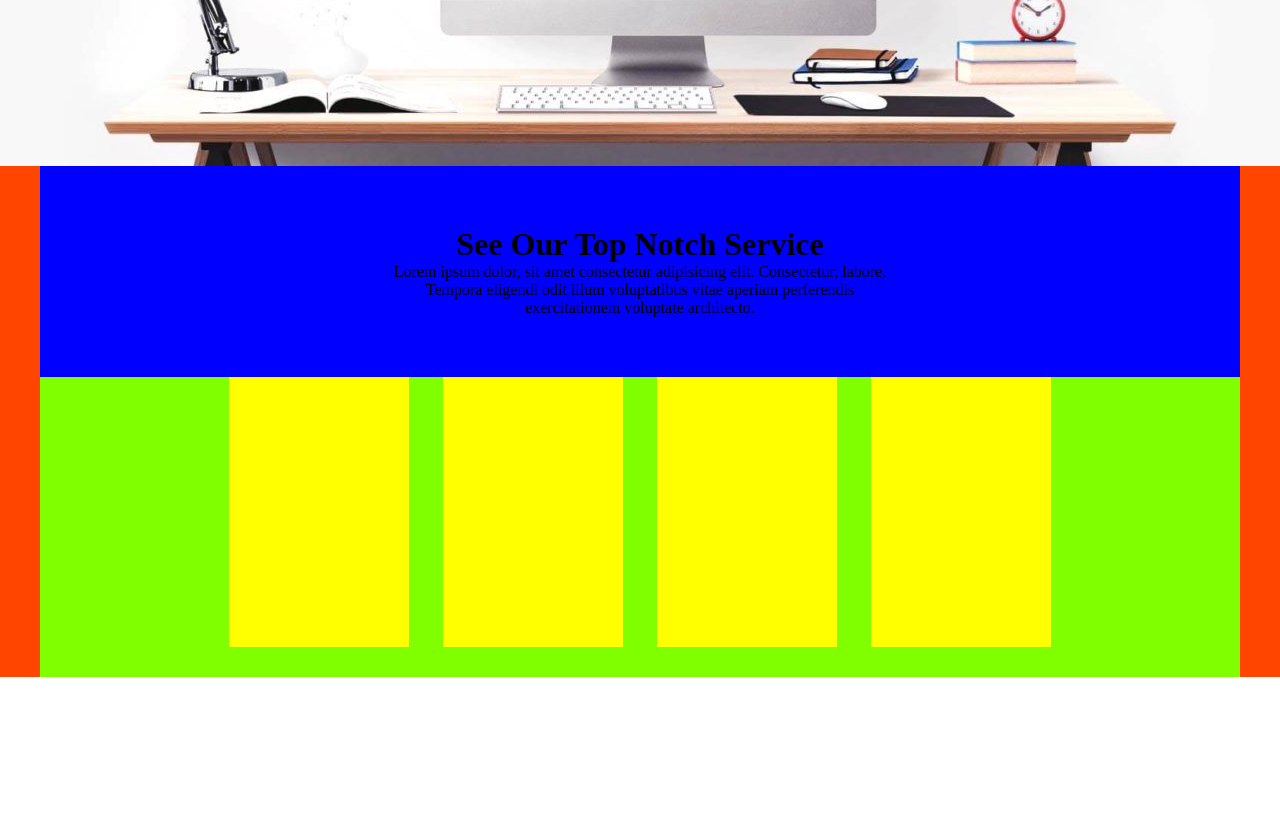
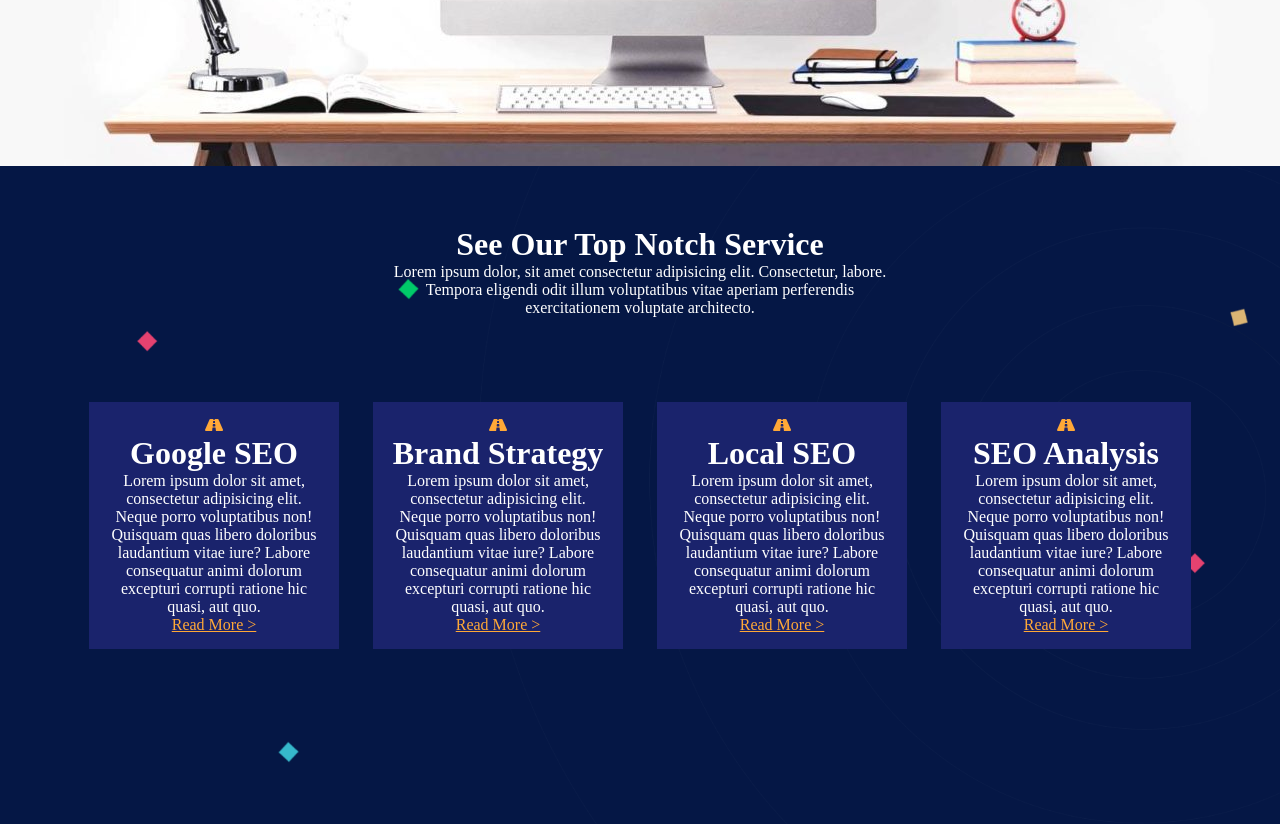
Before and after one commit to GiuseppeColucci/proj-html-vuejs, a website with bundled scripts: page index.html in a window 1280 px wide. Shown: the part 1813-2637 px from the top of the page. Before the commit the page ends 2490 px from the top, so only its background shows below. Built offline with nearby package versions, Linux system fonts and the light colour scheme.

Commit message:
finito secondo box main

```diff
--- a/index.html
+++ b/index.html
@@ -82,19 +82,12 @@
 
                 </div>
                 <div class="main-box-center-2">
-                    <div class="main-card">
-
+                    <div v-for='cards in mainBoxCar2'class="main-card">
+                        <i class="fas fa-road"></i>
+                        <h1>{{cards.title}}</h1>
+                        <p>{{cards.text}}</p>
+                        <a href="">Read More > </a>
                     </div>
-                    <div class="main-card">
-
-                    </div>
-                    <div class="main-card">
-
-                    </div>
-                    <div class="main-card">
-
-                    </div>
-
                 </div>
 
             </div>
--- a/js/main.js
+++ b/js/main.js
@@ -29,6 +29,28 @@ new Vue({
                 title:'Get Result',
                 text:'Lorem ipsum dolor sit amet consectetur adipisicing elit. Quis at impedit ipsa dolor accusamus!',
             }
+        ],
+        mainBoxCar2:[
+            {
+                icon:'fas fa-road',
+                title:'Google SEO',
+                text:'Lorem ipsum dolor sit amet, consectetur adipisicing elit. Neque porro voluptatibus non! Quisquam quas libero doloribus laudantium vitae iure? Labore consequatur animi dolorum excepturi corrupti ratione hic quasi, aut quo.',
+            },
+            {
+                icon:'fas fa-video',
+                title:'Brand Strategy',
+                text:'Lorem ipsum dolor sit amet, consectetur adipisicing elit. Neque porro voluptatibus non! Quisquam quas libero doloribus laudantium vitae iure? Labore consequatur animi dolorum excepturi corrupti ratione hic quasi, aut quo.',
+            },
+            {
+                icon:'fas fa-tint',
+                title:'Local SEO',
+                text:'Lorem ipsum dolor sit amet, consectetur adipisicing elit. Neque porro voluptatibus non! Quisquam quas libero doloribus laudantium vitae iure? Labore consequatur animi dolorum excepturi corrupti ratione hic quasi, aut quo.',
+            },
+            {
+                icon:'fas fa-video',
+                title:'SEO Analysis',
+                text:'Lorem ipsum dolor sit amet, consectetur adipisicing elit. Neque porro voluptatibus non! Quisquam quas libero doloribus laudantium vitae iure? Labore consequatur animi dolorum excepturi corrupti ratione hic quasi, aut quo.',
+            },
         ]
     },
 })//fine vue
--- a/src/app.scss
+++ b/src/app.scss
@@ -124,30 +124,42 @@
     }
 }
 .container-main-box-two{
-    background-color: orangered;
+    background-color: #051745;
+    background-image: url($elementMainBKG);
+    background-size: cover;
     .main-box-center{
         @include container-center;
 
-        background-color: blue;
+
         display: flex;
         justify-content: center;
         .box-text-center-main-two{
+            color: white;
             width: 53%;
             text-align: center;
             padding: 60px;
         }
     }
     .main-box-center-2{
-        background-color: chartreuse;
-        height: 300px;
         @include container-center;
         display: flex;
         justify-content: center;
+        align-items: center;
+        padding: 25px;
         .main-card{
-            width: 180px;
-            height: 270px;
-            background-color: yellow;
+            width: 250px;
+           background-color: #1a236c;
             margin: 0 17px;
+            text-align: center;
+            padding: 15px;
+            margin-bottom: 150px;
+            h1,p{
+                color: white;
+
+            }
+            i,a{
+                color: $HoverOrange;
+            }
         }
     }
 }
--- a/src/variables.scss
+++ b/src/variables.scss
@@ -12,6 +12,7 @@
 
 $backGraundHeader:"../images/1-hero-image.png";
 $backGraund-Main-box:"../images/agency-seo-desk-front-1200x570.jpg";
+$elementMainBKG:'../images/pattern_background.png';
 //button
 @mixin buttonOrange{
     background-color: #ffa837;
```
Also changed, not shown: dist/app.css.
